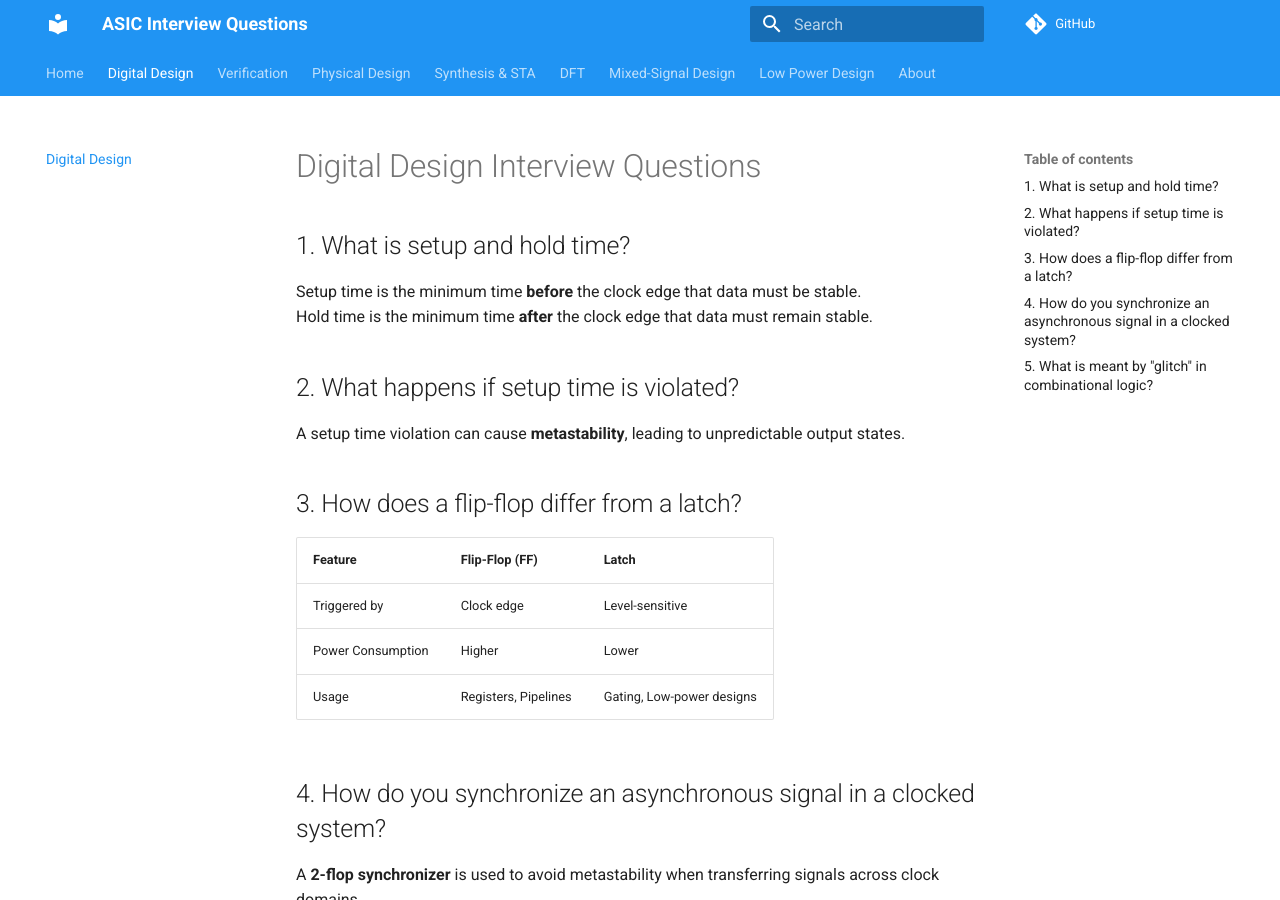
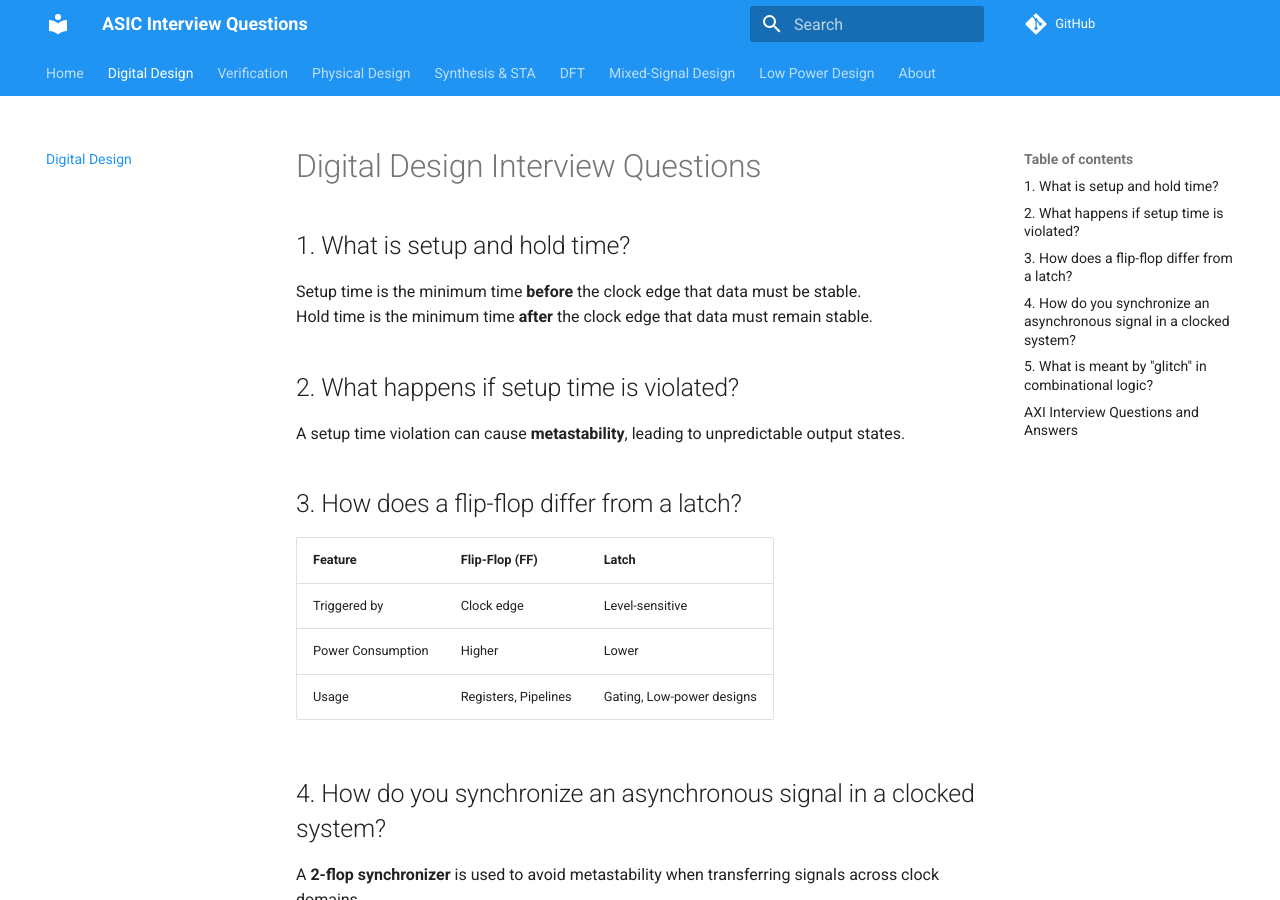
Before and after one commit to rakeshvattikonda/asic-interview, an MkDocs documentation site: the page built from docs/questions/digital.md, in a window 1280 px wide and 900 px high. Built offline with MkDocs 1.6.1 and Material for MkDocs 9.7.7, drawn with Linux system fonts in a browser that asks for light colours.

Commit message:
Update digital.md

```diff
--- a/docs/questions/digital.md
+++ b/docs/questions/digital.md
@@ -20,7 +20,7 @@ A **2-flop synchronizer** is used to avoid metastability when transferring signa
 ## 5. What is meant by "glitch" in combinational logic?
 A glitch is a **temporary unintended pulse** due to differing propagation delays in logic paths.
 
-AXI Interview Questions and Answers
+## AXI Interview Questions and Answers
 
 1. What are the key differences between AXI3 and AXI4?
 AXI4 introduces key improvements over AXI3:
```
